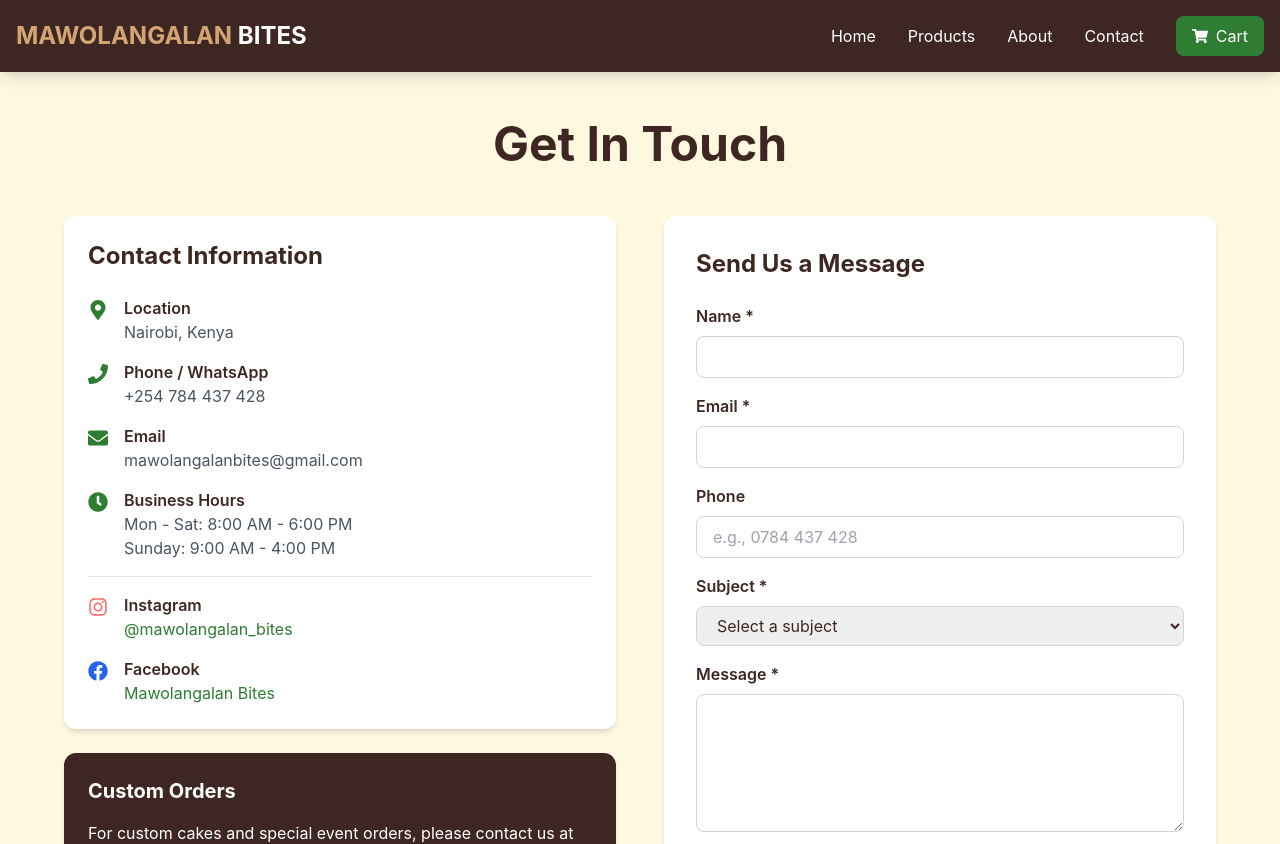
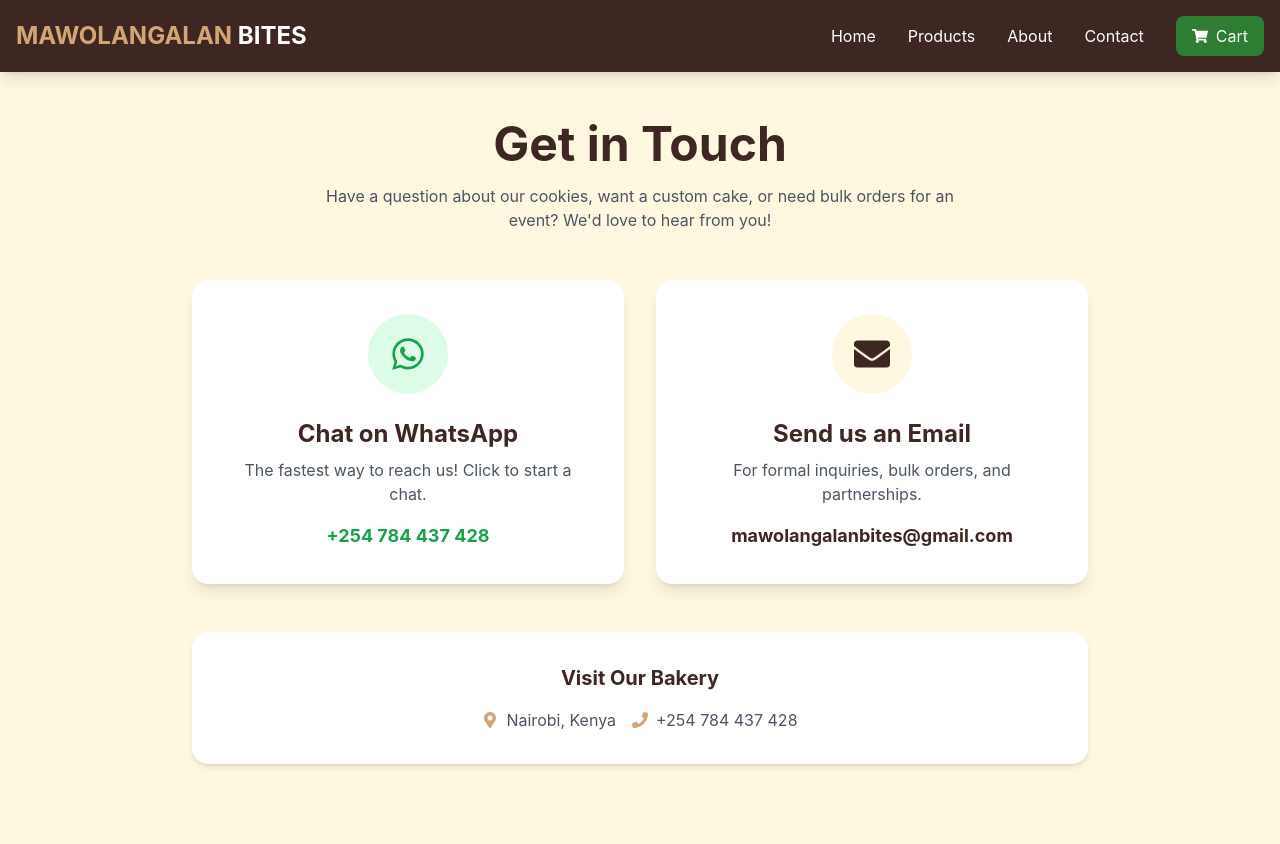
Before and after one commit to sejo340/mawolangalan-bites, a Next.js app in the folder frontend/: page /contact in a window 1280 px wide. Shown: the top 844 px of the page. Built offline with nearby package versions, Linux system fonts and the light colour scheme.

Commit message:
Added WhatsApp order tracking and contact integration

```diff
--- a/frontend/app/checkout/page.js
+++ b/frontend/app/checkout/page.js
@@ -3,7 +3,7 @@ import { useState } from 'react';
 import { useCart } from '@/components/CartContext';
 import axios from 'axios';
 import toast from 'react-hot-toast';
-import { FaMapMarkerAlt } from 'react-icons/fa';
+import { FaMapMarkerAlt, FaWhatsapp, FaCheckCircle } from 'react-icons/fa';
 
 export default function CheckoutPage() {
   const { cartItems, cartTotal, clearCart } = useCart();
@@ -17,6 +17,7 @@ export default function CheckoutPage() {
   const [location, setLocation] = useState(null);
   const [deliveryFee, setDeliveryFee] = useState(0);
   const [loading, setLoading] = useState(false);
+  const [orderSuccess, setOrderSuccess] = useState(false);
 
   const getLocation = () => {
     if (!navigator.geolocation) {
@@ -28,13 +29,10 @@ export default function CheckoutPage() {
     navigator.geolocation.getCurrentPosition(
       async (position) => {
         const { latitude, longitude } = position.coords;
-
-        // Calculate distance from bakery (Nairobi coordinates as example)
         const bakeryLat = -1.2921;
         const bakeryLng = 36.8219;
-
         const distance = calculateDistance(latitude, longitude, bakeryLat, bakeryLng);
-        const fee = Math.max(100, Math.ceil(distance) * 50); // Min KES 100, or KES 50 per km
+        const fee = Math.max(100, Math.ceil(distance) * 50);
 
         setLocation({ lat: latitude, lng: longitude, distance: distance.toFixed(2) });
         setDeliveryFee(fee);
@@ -49,7 +47,7 @@ export default function CheckoutPage() {
   };
 
   const calculateDistance = (lat1, lon1, lat2, lon2) => {
-    const R = 6371; // Radius of the earth in km
+    const R = 6371;
     const dLat = (lat2 - lat1) * Math.PI / 180;
     const dLon = (lon2 - lon1) * Math.PI / 180;
     const a = Math.sin(dLat/2) * Math.sin(dLat/2) +
@@ -62,7 +60,6 @@ export default function CheckoutPage() {
   const handleSubmit = async (e) => {
     e.preventDefault();
 
-    // Validation: Must have either address OR location
     if (!formData.address && !location) {
       toast.error('Please provide a delivery address or use your current location.');
       return;
@@ -85,25 +82,66 @@ export default function CheckoutPage() {
         location: location
       };
 
-      console.log("Sending order data:", orderData); // Helps us debug!
+      await axios.post(`${API_URL}/orders`, orderData);
 
-      const response = await axios.post(`${API_URL}/orders`, orderData);
-
-      toast.success('Order placed successfully! We will contact you shortly.');
+      // Clear cart and show success screen
       clearCart();
-
-      // Optional: redirect to a success page or home
-      // window.location.href = '/';
+      setOrderSuccess(true);
+      toast.success('Order saved successfully!');
 
     } catch (error) {
-      console.error("Order placement failed:", error.response?.data || error.message);
-      const errorMsg = error.response?.data?.message || 'Failed to place order. Please check your connection and try again.';
-      toast.error(errorMsg);
+      console.error("Order placement failed:", error);
+      toast.error('Failed to place order. Please try again.');
     } finally {
       setLoading(false);
     }
   };
 
+  // Function to generate WhatsApp link
+  const sendToWhatsApp = () => {
+    const phoneNumber = "254784437428"; // Your business number
+    const itemsList = cartItems.map(item => `- ${item.name} (x${item.quantity})`).join('%0A');
+
+    const message = `*NEW ORDER FROM WEBSITE* %0A%0A` +
+      `*Name:* ${formData.fullName}%0A` +
+      `*Phone:* ${formData.phone}%0A` +
+      `*Email:* ${formData.email}%0A` +
+      `*Address:* ${formData.address || `GPS: ${location?.lat}, ${location?.lng}`}%0A%0A` +
+      `*Order Details:*%0A${itemsList}%0A%0A` +
+      `*Subtotal:* KES ${cartTotal}%0A` +
+      `*Delivery Fee:* KES ${deliveryFee}%0A` +
+      `*TOTAL:* KES ${cartTotal + deliveryFee}%0A%0A` +
+      `*Payment Method:* ${formData.paymentMethod === 'mpesa' ? 'M-Pesa' : 'Cash on Delivery'}`;
+
+    const whatsappUrl = `https://wa.me/${phoneNumber}?text=${message}`;
+    window.open(whatsappUrl, '_blank');
+  };
+
+  // SUCCESS SCREEN
+  if (orderSuccess) {
+    return (
+      <div className="min-h-[80vh] flex flex-col items-center justify-center px-4 text-center bg-brand-cream">
+        <FaCheckCircle className="text-6xl text-brand-green mb-6" />
+        <h1 className="text-3xl md:text-4xl font-bold text-brand-brown mb-4">Order Placed Successfully!</h1>
+        <p className="text-gray-600 mb-8 max-w-md">
+          Thank you, {formData.fullName}! To confirm your delivery and track your order, please send the details to our WhatsApp.
+        </p>
+
+        <button
+          onClick={sendToWhatsApp}
+          className="bg-green-500 text-white px-8 py-4 rounded-xl font-bold text-lg hover:bg-green-600 transition shadow-lg flex items-center gap-3 mb-6"
+        >
+          <FaWhatsapp className="text-2xl" /> Send Order to WhatsApp
+        </button>
+
+        <a href="/" className="text-brand-brown underline hover:text-brand-green">
+          Return to Home
+        </a>
+      </div>
+    );
+  }
+
+  // CHECKOUT FORM
   if (cartItems.length === 0) {
     return (
       <div className="min-h-[60vh] flex flex-col items-center justify-center px-4 text-center">
@@ -118,97 +156,42 @@ export default function CheckoutPage() {
   return (
     <div className="min-h-screen bg-brand-cream py-8 md:py-12 px-4">
       <div className="max-w-2xl mx-auto">
-        <h1 className="text-3xl md:text-4xl font-heading font-bold text-brand-brown mb-8 text-center">
-          Checkout
-        </h1>
+        <h1 className="text-3xl md:text-4xl font-heading font-bold text-brand-brown mb-8 text-center">Checkout</h1>
 
         <form onSubmit={handleSubmit} className="bg-white rounded-2xl shadow-lg p-6 md:p-8">
           <div className="space-y-4">
             <div>
               <label className="block text-sm font-semibold text-brand-brown mb-2">Full Name *</label>
-              <input
-                type="text"
-                required
-                value={formData.fullName}
-                onChange={(e) => setFormData({...formData, fullName: e.target.value})}
-                className="w-full px-4 py-3 border border-gray-300 rounded-lg focus:ring-2 focus:ring-brand-green focus:border-transparent"
-              />
+              <input type="text" required value={formData.fullName} onChange={(e) => setFormData({...formData, fullName: e.target.value})} className="w-full px-4 py-3 border border-gray-300 rounded-lg focus:ring-2 focus:ring-brand-green focus:border-transparent" />
             </div>
-
             <div>
               <label className="block text-sm font-semibold text-brand-brown mb-2">Phone Number *</label>
-              <input
-                type="tel"
-                required
-                placeholder="0700 000 000"
-                value={formData.phone}
-                onChange={(e) => setFormData({...formData, phone: e.target.value})}
-                className="w-full px-4 py-3 border border-gray-300 rounded-lg focus:ring-2 focus:ring-brand-green focus:border-transparent"
-              />
+              <input type="tel" required placeholder="0700 000 000" value={formData.phone} onChange={(e) => setFormData({...formData, phone: e.target.value})} className="w-full px-4 py-3 border border-gray-300 rounded-lg focus:ring-2 focus:ring-brand-green focus:border-transparent" />
             </div>
-
             <div>
               <label className="block text-sm font-semibold text-brand-brown mb-2">Email *</label>
-              <input
-                type="email"
-                required
-                value={formData.email}
-                onChange={(e) => setFormData({...formData, email: e.target.value})}
-                className="w-full px-4 py-3 border border-gray-300 rounded-lg focus:ring-2 focus:ring-brand-green focus:border-transparent"
-              />
+              <input type="email" required value={formData.email} onChange={(e) => setFormData({...formData, email: e.target.value})} className="w-full px-4 py-3 border border-gray-300 rounded-lg focus:ring-2 focus:ring-brand-green focus:border-transparent" />
             </div>
-
             <div>
-              <label className="block text-sm font-semibold text-brand-brown mb-2">
-                Delivery Address {location ? '(Optional - Location Detected)' : '*'}
-              </label>
-              <textarea
-                required={!location} // <-- THIS MAKES IT OPTIONAL IF LOCATION IS USED
-                placeholder={location ? "Add any extra delivery instructions (optional)" : "Enter your full delivery address"}
-                value={formData.address}
-                onChange={(e) => setFormData({...formData, address: e.target.value})}
-                className="w-full px-4 py-3 border border-gray-300 rounded-lg focus:ring-2 focus:ring-brand-green focus:border-transparent"
-                rows="3"
-              />
+              <label className="block text-sm font-semibold text-brand-brown mb-2">Delivery Address {location ? '(Optional)' : '*'}</label>
+              <textarea required={!location} value={formData.address} onChange={(e) => setFormData({...formData, address: e.target.value})} className="w-full px-4 py-3 border border-gray-300 rounded-lg focus:ring-2 focus:ring-brand-green focus:border-transparent" rows="3" />
             </div>
-
             <div>
               <label className="block text-sm font-semibold text-brand-brown mb-2">Delivery Location</label>
-              <button
-                type="button"
-                onClick={getLocation}
-                className="w-full bg-brand-gold text-white py-3 rounded-lg font-semibold hover:bg-yellow-600 transition flex items-center justify-center gap-2"
-              >
-                <FaMapMarkerAlt /> {location ? 'Update My Current Location' : 'Use My Current Location'}
+              <button type="button" onClick={getLocation} className="w-full bg-brand-gold text-white py-3 rounded-lg font-semibold hover:bg-yellow-600 transition flex items-center justify-center gap-2">
+                <FaMapMarkerAlt /> {location ? 'Update Location' : 'Use My Current Location'}
               </button>
-              {location && (
-                <p className="text-sm text-brand-green mt-2 font-semibold">
-                  ✓ Location detected! Distance: {location.distance} km | Delivery Fee: KES {deliveryFee}
-                </p>
-              )}
+              {location && <p className="text-sm text-brand-green mt-2 font-semibold">✓ Distance: {location.distance} km | Fee: KES {deliveryFee}</p>}
             </div>
-
             <div>
               <label className="block text-sm font-semibold text-brand-brown mb-2">Payment Method *</label>
               <div className="space-y-2">
                 <label className="flex items-center gap-2 cursor-pointer">
-                  <input
-                    type="radio"
-                    name="paymentMethod"
-                    value="mpesa"
-                    checked={formData.paymentMethod === 'mpesa'}
-                    onChange={(e) => setFormData({...formData, paymentMethod: e.target.value})}
-                  />
+                  <input type="radio" name="paymentMethod" value="mpesa" checked={formData.paymentMethod === 'mpesa'} onChange={(e) => setFormData({...formData, paymentMethod: e.target.value})} />
                   <span>M-Pesa (STK Push)</span>
                 </label>
                 <label className="flex items-center gap-2 cursor-pointer">
-                  <input
-                    type="radio"
-                    name="paymentMethod"
-                    value="cod"
-                    checked={formData.paymentMethod === 'cod'}
-                    onChange={(e) => setFormData({...formData, paymentMethod: e.target.value})}
-                  />
+                  <input type="radio" name="paymentMethod" value="cod" checked={formData.paymentMethod === 'cod'} onChange={(e) => setFormData({...formData, paymentMethod: e.target.value})} />
                   <span>Cash on Delivery</span>
                 </label>
               </div>
@@ -216,26 +199,13 @@ export default function CheckoutPage() {
           </div>
 
           <div className="mt-6 p-4 bg-brand-cream rounded-lg">
-            <div className="flex justify-between mb-2">
-              <span>Subtotal</span>
-              <span>KES {cartTotal.toLocaleString()}</span>
-            </div>
-            <div className="flex justify-between mb-2">
-              <span>Delivery Fee</span>
-              <span>KES {deliveryFee.toLocaleString()}</span>
-            </div>
-            <div className="flex justify-between font-bold text-lg border-t border-gray-300 pt-2 mt-2">
-              <span>Total</span>
-              <span className="text-brand-green">KES {(cartTotal + deliveryFee).toLocaleString()}</span>
-            </div>
+            <div className="flex justify-between mb-2"><span>Subtotal</span><span>KES {cartTotal.toLocaleString()}</span></div>
+            <div className="flex justify-between mb-2"><span>Delivery Fee</span><span>KES {deliveryFee.toLocaleString()}</span></div>
+            <div className="flex justify-between font-bold text-lg border-t border-gray-300 pt-2 mt-2"><span>Total</span><span className="text-brand-green">KES {(cartTotal + deliveryFee).toLocaleString()}</span></div>
           </div>
 
-          <button
-            type="submit"
-            disabled={loading}
-            className="w-full bg-brand-green text-white py-4 rounded-lg font-bold text-lg hover:bg-green-700 transition mt-6 disabled:bg-gray-400 disabled:cursor-not-allowed"
-          >
-            {loading ? 'Processing Order...' : 'Place Order'}
+          <button type="submit" disabled={loading} className="w-full bg-brand-green text-white py-4 rounded-lg font-bold text-lg hover:bg-green-700 transition mt-6 disabled:bg-gray-400">
+            {loading ? 'Processing...' : 'Place Order'}
           </button>
         </form>
       </div>
--- a/frontend/app/contact/page.js
+++ b/frontend/app/contact/page.js
@@ -1,178 +1,64 @@
 'use client';
-
-import { useState } from 'react';
-import { FaPhone, FaEnvelope, FaMapMarkerAlt, FaClock, FaInstagram, FaFacebook } from 'react-icons/fa';
-import toast from 'react-hot-toast';
+import { FaWhatsapp, FaEnvelope, FaPhone, FaMapMarkerAlt } from 'react-icons/fa';
 
 export default function ContactPage() {
-  const [formData, setFormData] = useState({
-    name: '',
-    email: '',
-    phone: '',
-    subject: '',
-    message: ''
-  });
-
-  const handleChange = (e) => {
-    setFormData({ ...formData, [e.target.name]: e.target.value });
+  const handleWhatsAppClick = () => {
+    const message = encodeURIComponent("Hello Mawolangalan Bites! I have an inquiry.");
+    window.open(`https://wa.me/254784437428?text=${message}`, '_blank');
   };
 
-  const handleSubmit = (e) => {
-    e.preventDefault();
-    toast.success('Message sent! We will get back to you soon.');
-    setFormData({ name: '', email: '', phone: '', subject: '', message: '' });
+  const handleEmailClick = () => {
+    window.location.href = "mailto:mawolangalanbites@gmail.com?subject=Inquiry from Website";
   };
 
   return (
-    <div className="min-h-screen bg-brand-cream py-12">
-      <div className="container mx-auto px-4">
-        <h1 className="text-4xl md:text-5xl font-heading font-bold text-brand-brown text-center mb-12">
-          Get In Touch
-        </h1>
+    <div className="min-h-screen bg-brand-cream py-12 px-4">
+      <div className="max-w-4xl mx-auto">
+        <h1 className="text-3xl md:text-5xl font-heading font-bold text-center text-brand-brown mb-4">Get in Touch</h1>
+        <p className="text-center text-gray-600 mb-12 max-w-2xl mx-auto">
+          Have a question about our cookies, want a custom cake, or need bulk orders for an event? We'd love to hear from you!
+        </p>
 
-        <div className="grid lg:grid-cols-2 gap-12 max-w-6xl mx-auto">
-          {/* Contact Info */}
-          <div className="space-y-6">
-            <div className="bg-white p-6 rounded-xl shadow-md">
-              <h2 className="text-2xl font-bold text-brand-brown mb-6">Contact Information</h2>
-
-              <div className="space-y-4">
-                <div className="flex items-start">
-                  <FaMapMarkerAlt className="text-brand-green text-xl mr-4 mt-1" />
-                  <div>
-                    <h3 className="font-semibold text-brand-brown">Location</h3>
-                    <p className="text-gray-600">Nairobi, Kenya</p>
-                  </div>
-                </div>
-
-                <div className="flex items-start">
-                  <FaPhone className="text-brand-green text-xl mr-4 mt-1" />
-                  <div>
-                    <h3 className="font-semibold text-brand-brown">Phone / WhatsApp</h3>
-                    <p className="text-gray-600">+254 784 437 428</p>
-                  </div>
-                </div>
-
-                <div className="flex items-start">
-                  <FaEnvelope className="text-brand-green text-xl mr-4 mt-1" />
-                  <div>
-                    <h3 className="font-semibold text-brand-brown">Email</h3>
-                    <p className="text-gray-600">mawolangalanbites@gmail.com</p>
-                  </div>
-                </div>
-
-                <div className="flex items-start">
-                  <FaClock className="text-brand-green text-xl mr-4 mt-1" />
-                  <div>
-                    <h3 className="font-semibold text-brand-brown">Business Hours</h3>
-                    <p className="text-gray-600">Mon - Sat: 8:00 AM - 6:00 PM</p>
-                    <p className="text-gray-600">Sunday: 9:00 AM - 4:00 PM</p>
-                  </div>
-                </div>
-
-                <div className="flex items-start pt-4 border-t">
-                  <FaInstagram className="text-brand-pink text-xl mr-4 mt-1" />
-                  <div>
-                    <h3 className="font-semibold text-brand-brown">Instagram</h3>
-                    <a href="https://instagram.com/mawolangalan_bites" target="_blank" rel="noopener noreferrer" className="text-brand-green hover:underline">@mawolangalan_bites</a>
-                  </div>
-                </div>
-
-                <div className="flex items-start">
-                  <FaFacebook className="text-blue-600 text-xl mr-4 mt-1" />
-                  <div>
-                    <h3 className="font-semibold text-brand-brown">Facebook</h3>
-                    <a href="https://facebook.com/mawolangalanbites" target="_blank" rel="noopener noreferrer" className="text-brand-green hover:underline">Mawolangalan Bites</a>
-                  </div>
-                </div>
-              </div>
+        <div className="grid md:grid-cols-2 gap-8">
+          {/* WhatsApp Card */}
+          <div
+            onClick={handleWhatsAppClick}
+            className="bg-white p-8 rounded-2xl shadow-lg hover:shadow-2xl transition cursor-pointer border-2 border-transparent hover:border-green-500 group text-center"
+          >
+            <div className="bg-green-100 w-20 h-20 rounded-full flex items-center justify-center mx-auto mb-6 group-hover:bg-green-500 transition">
+              <FaWhatsapp className="text-4xl text-green-600 group-hover:text-white transition" />
             </div>
-
-            <div className="bg-brand-brown text-white p-6 rounded-xl shadow-md">
-              <h3 className="text-xl font-bold mb-4">Custom Orders</h3>
-              <p className="mb-4">For custom cakes and special event orders, please contact us at least 3 days in advance via WhatsApp or Email.</p>
-              <p className="text-brand-gold font-semibold">We'd love to make your celebration special!</p>
-            </div>
+            <h2 className="text-2xl font-bold text-brand-brown mb-2">Chat on WhatsApp</h2>
+            <p className="text-gray-600 mb-4">The fastest way to reach us! Click to start a chat.</p>
+            <span className="text-green-600 font-bold text-lg">+254 784 437 428</span>
           </div>
 
-          {/* Contact Form */}
-          <div className="bg-white p-8 rounded-xl shadow-md">
-            <h2 className="text-2xl font-bold text-brand-brown mb-6">Send Us a Message</h2>
+          {/* Email Card */}
+          <div
+            onClick={handleEmailClick}
+            className="bg-white p-8 rounded-2xl shadow-lg hover:shadow-2xl transition cursor-pointer border-2 border-transparent hover:border-brand-brown group text-center"
+          >
+            <div className="bg-brand-cream w-20 h-20 rounded-full flex items-center justify-center mx-auto mb-6 group-hover:bg-brand-brown transition">
+              <FaEnvelope className="text-4xl text-brand-brown group-hover:text-white transition" />
+            </div>
+            <h2 className="text-2xl font-bold text-brand-brown mb-2">Send us an Email</h2>
+            <p className="text-gray-600 mb-4">For formal inquiries, bulk orders, and partnerships.</p>
+            <span className="text-brand-brown font-bold text-lg break-all">mawolangalanbites@gmail.com</span>
+          </div>
+        </div>
 
-            <form onSubmit={handleSubmit} className="space-y-4">
-              <div>
-                <label className="block text-brand-brown font-semibold mb-2">Name *</label>
-                <input
-                  type="text"
-                  name="name"
-                  value={formData.name}
-                  onChange={handleChange}
-                  required
-                  className="w-full px-4 py-2 border border-gray-300 rounded-lg focus:ring-2 focus:ring-brand-green focus:border-transparent"
-                />
-              </div>
-
-              <div>
-                <label className="block text-brand-brown font-semibold mb-2">Email *</label>
-                <input
-                  type="email"
-                  name="email"
-                  value={formData.email}
-                  onChange={handleChange}
-                  required
-                  className="w-full px-4 py-2 border border-gray-300 rounded-lg focus:ring-2 focus:ring-brand-green focus:border-transparent"
-                />
-              </div>
-
-              <div>
-                <label className="block text-brand-brown font-semibold mb-2">Phone</label>
-                <input
-                  type="tel"
-                  name="phone"
-                  value={formData.phone}
-                  onChange={handleChange}
-                  placeholder="e.g., 0784 437 428"
-                  className="w-full px-4 py-2 border border-gray-300 rounded-lg focus:ring-2 focus:ring-brand-green focus:border-transparent"
-                />
-              </div>
-
-              <div>
-                <label className="block text-brand-brown font-semibold mb-2">Subject *</label>
-                <select
-                  name="subject"
-                  value={formData.subject}
-                  onChange={handleChange}
-                  required
-                  className="w-full px-4 py-2 border border-gray-300 rounded-lg focus:ring-2 focus:ring-brand-green focus:border-transparent"
-                >
-                  <option value="">Select a subject</option>
-                  <option value="order">Place an Order</option>
-                  <option value="custom">Custom Cake Inquiry</option>
-                  <option value="catering">Catering Services</option>
-                  <option value="feedback">Feedback</option>
-                  <option value="other">Other</option>
-                </select>
-              </div>
-
-              <div>
-                <label className="block text-brand-brown font-semibold mb-2">Message *</label>
-                <textarea
-                  name="message"
-                  value={formData.message}
-                  onChange={handleChange}
-                  required
-                  rows="5"
-                  className="w-full px-4 py-2 border border-gray-300 rounded-lg focus:ring-2 focus:ring-brand-green focus:border-transparent"
-                />
-              </div>
-
-              <button
-                type="submit"
-                className="w-full bg-brand-green text-white py-3 rounded-lg font-semibold hover:bg-green-700 transition"
-              >
-                Send Message
-              </button>
-            </form>
+        {/* Additional Info */}
+        <div className="mt-12 bg-white p-8 rounded-2xl shadow-md text-center">
+          <h3 className="text-xl font-bold text-brand-brown mb-4">Visit Our Bakery</h3>
+          <div className="flex flex-col md:flex-row justify-center items-center gap-4 text-gray-600">
+            <div className="flex items-center gap-2">
+              <FaMapMarkerAlt className="text-brand-gold" />
+              <span>Nairobi, Kenya</span>
+            </div>
+            <div className="flex items-center gap-2">
+              <FaPhone className="text-brand-gold" />
+              <span>+254 784 437 428</span>
+            </div>
           </div>
         </div>
       </div>
```
